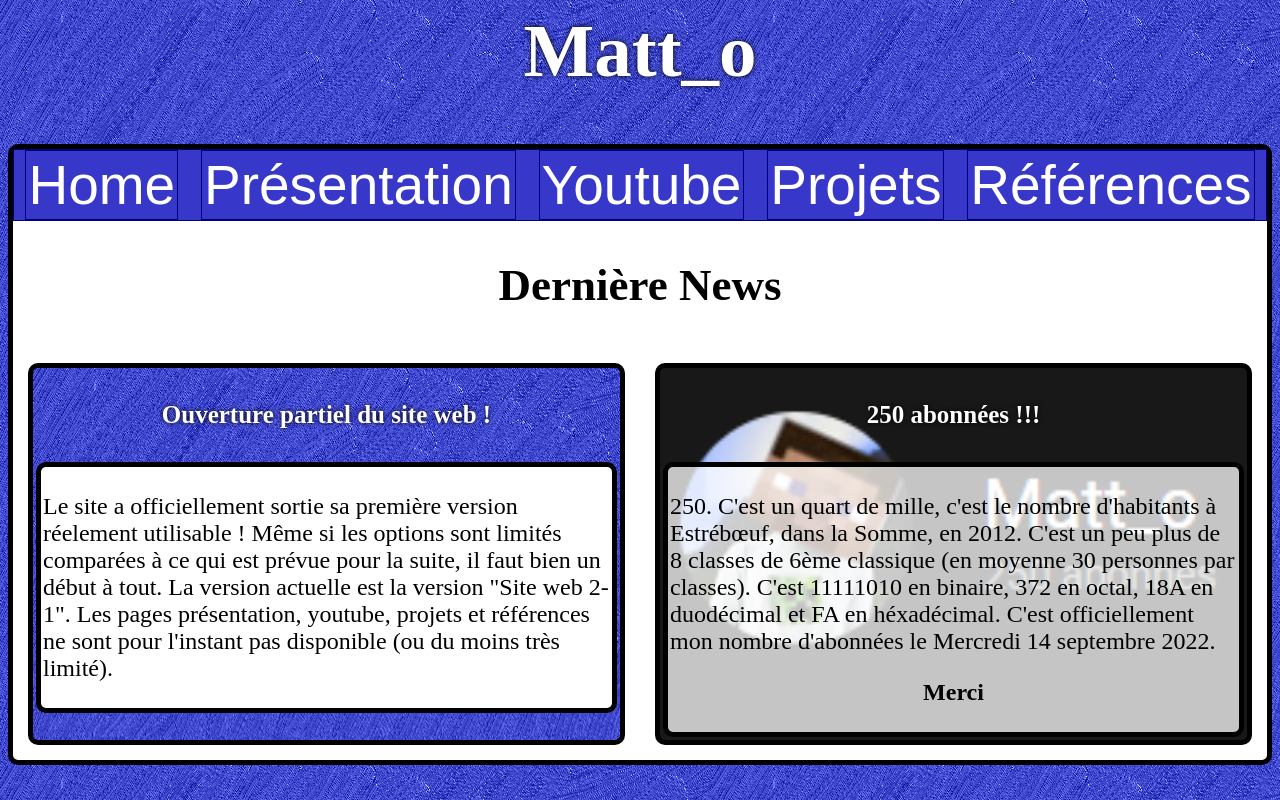
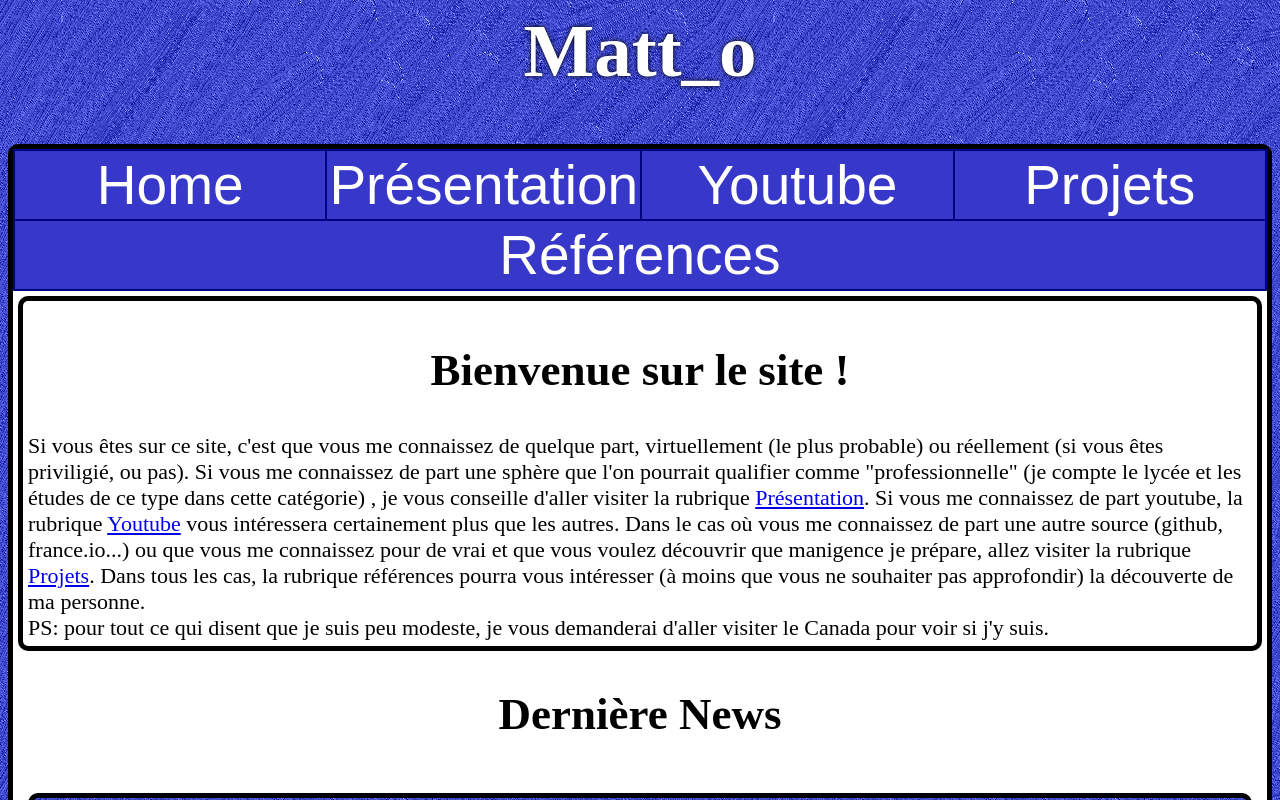
Before and after one commit to Mattool81974/matt_o.github.io, a plain HTML site: page index.html in a window 1280 px wide. Shown: the top 800 px of the page. Drawn offline with Linux system fonts and the light colour scheme.

Commit message:
Site web 2-3

```diff
--- a/index.html
+++ b/index.html
@@ -2,7 +2,7 @@
     <head>
         <meta charset="UTF-8">
         <meta name="author" content="Matt_o">
-        <link rel="stylesheet" href="style.css">
+        <link rel="stylesheet" href="styleindex.css">
         <link rel="stylesheet" href="newstyle.css">
         <title>Matt_o</title>
     </head>
@@ -35,6 +35,20 @@
                     }
                 </script>
             </header>
+            <section class="support" id="guidage">
+                <header>
+                    <h2>Bienvenue sur le site !</h2>
+                </header>
+                <div>
+                    Si vous êtes sur ce site, c'est que vous me connaissez de quelque part, virtuellement (le plus probable) ou réellement (si vous êtes priviligié, ou pas).
+                    Si vous me connaissez de part une sphère que l'on pourrait qualifier comme "professionnelle" (je compte le lycée et les études de ce type dans cette catégorie)
+                    , je vous conseille d'aller visiter la rubrique <a href="presentation.html">Présentation</a>. Si vous me connaissez de part youtube, la rubrique
+                    <a href="youtube.html">Youtube</a> vous intéressera certainement plus que les autres. Dans le cas où vous me connaissez de part une autre source
+                    (github, france.io...) ou que vous me connaissez pour de vrai et que vous voulez découvrir que manigence je prépare, allez visiter la rubrique
+                    <a href="projets.html">Projets</a>. Dans tous les cas, la rubrique références pourra vous intéresser (à moins que vous ne souhaiter pas approfondir)
+                    la découverte de ma personne. <br/>PS: pour tout ce qui disent que je suis peu modeste, je vous demanderai d'aller visiter le Canada pour voir si j'y suis.
+                </div>
+            </section>
             <section>
                 <header>
                     <h2>Dernière News</h2>
--- a/newstyle.css
+++ b/newstyle.css
@@ -5,8 +5,6 @@ article.news2 div.support{
 /*News 20/09/2022*/
 .news1{
     background-image:url('other/fond.png');
-    grid-column: 1;
-    grid-row: 1;
 }
 /*News 21/09/2022*/
 .news2{
@@ -15,6 +13,4 @@ article.news2 div.support{
     background-position: top center;
     background-size: contain;
     background-color: rgb(24, 24, 24);
-    grid-column: 2;
-    grid-row: 1;
 }
--- a/style.css
+++ b/styleindex.css
@@ -18,6 +18,15 @@ article.news div.support p{
 #background {
     background-image:url('other/fond.png');
 }
+/*Guidage*/
+#guidage{
+    margin: 5px;
+    padding: 5px;
+}
+/*Texte dans le guidage*/
+section#guidage div{
+    font-size: 22px;
+}
 /*Bouton home*/
 #home{
 
@@ -36,9 +45,12 @@ h2{
 }
 /*Conteneur de news*/
 #newsconteneur{
-    display: inline-grid;
-    grid-auto-columns: auto 2 2 auto;
-    grid-auto-rows: auto 2 2 auto;
+    display: inline-flex;
+    flex-wrap: wrap;
+}
+/*Article dans les news*/
+#newsconteneur article{
+    flex: 1 1 47%;
 }
 /*Boutons*/
 #pages{
@@ -46,8 +58,12 @@ h2{
     border: 1px solid rgb(0,0,128);
     color: white;
     display: flex;
+    flex-wrap: wrap;
     justify-content: space-around;
     text-shadow: 0 0 5px black;
+}
+#pages button{
+    flex: 1 1 20%;
 }
 /*Bouton présentation*/
 #presentation{
```
Also changed, not shown: 1 other file.
